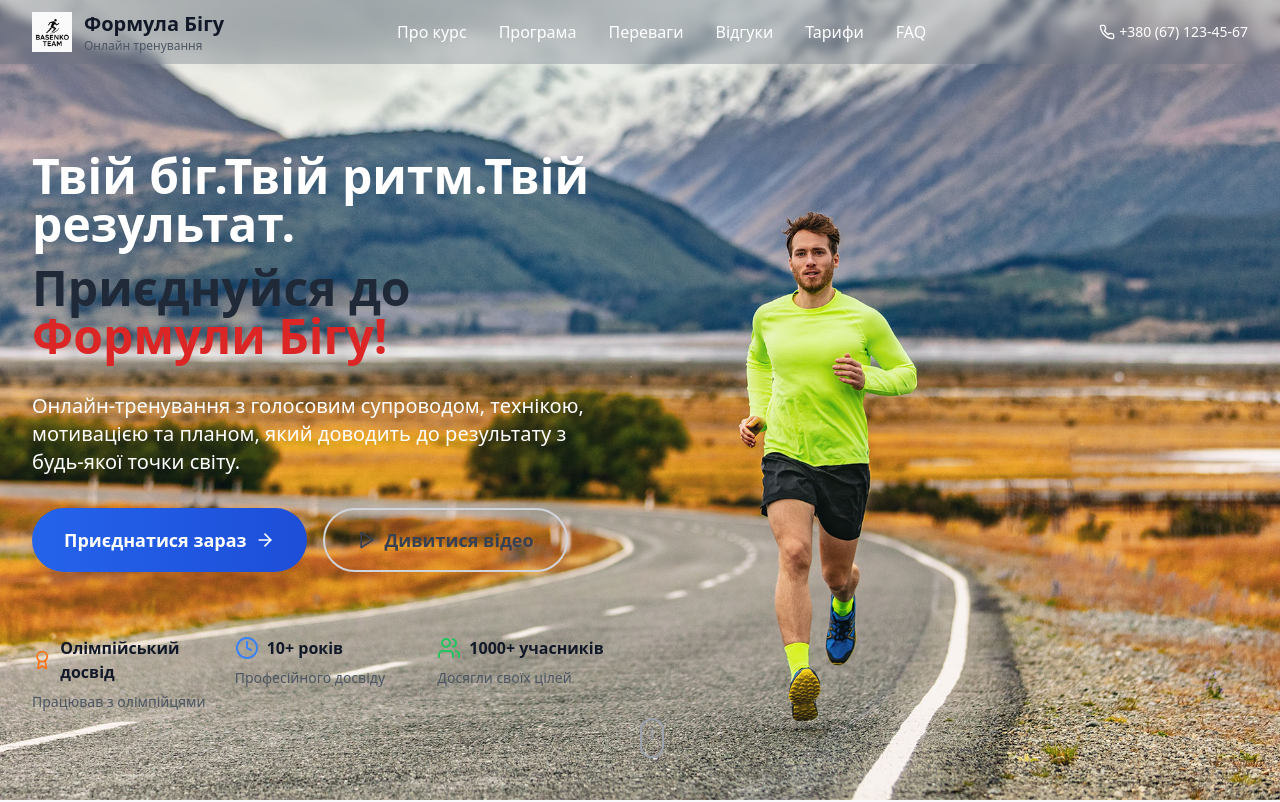
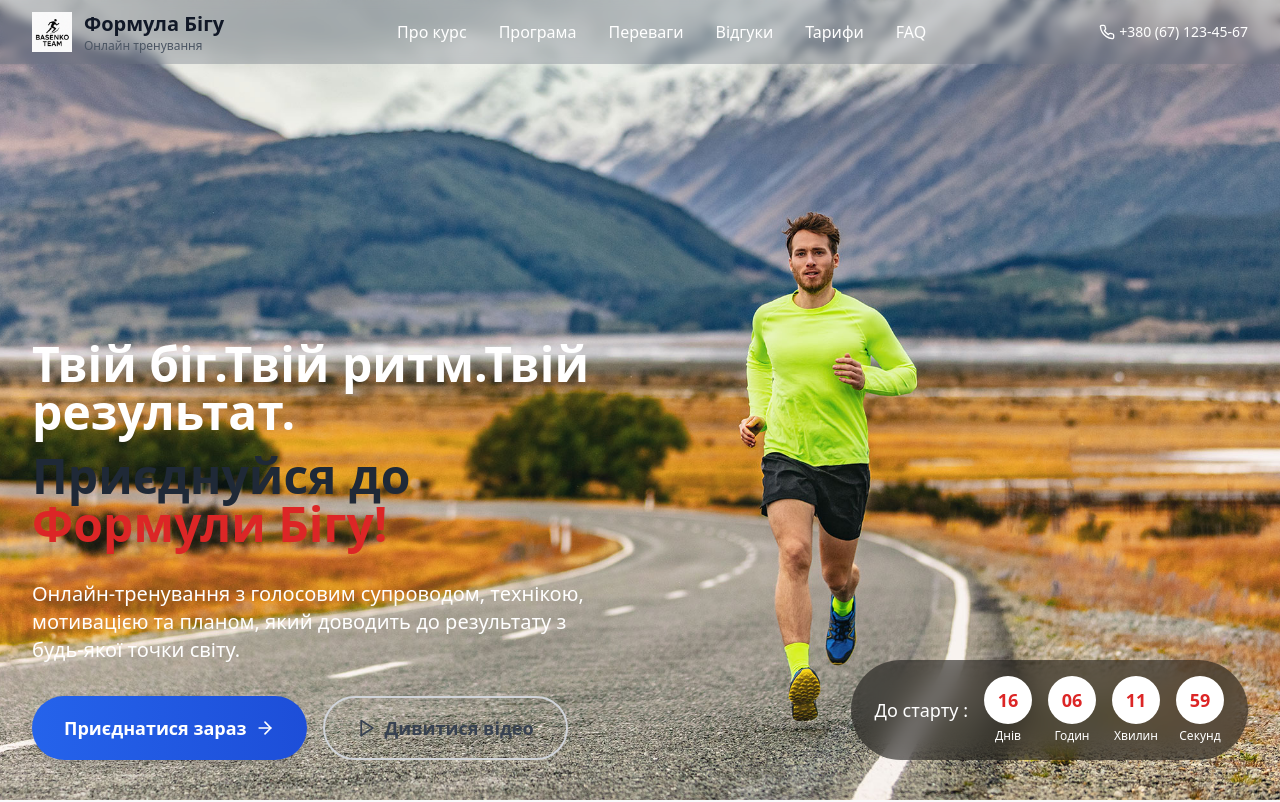
Before and after one commit to Bogdan-K-A/basenko, a React (Vite) app: page / in a window 1280 px wide. Shown: the top 802 px of the page. Built offline with nearby package versions, Linux system fonts and the light colour scheme.

Commit message:
добавил таймер

```diff
--- /dev/null
+++ b/src/components/CountdownTimer.jsx
@@ -0,0 +1,79 @@
+import React, { useEffect, useState } from "react";
+
+const CountdownTimer = () => {
+  // Целевая дата: через 16 дней, 6 часов, 12 минут, 5 секунд от текущего времени
+  const getTargetDate = () => {
+    const now = new Date();
+    now.setSeconds(now.getSeconds() + 5);
+    now.setMinutes(now.getMinutes() + 12);
+    now.setHours(now.getHours() + 6);
+    now.setDate(now.getDate() + 16);
+    return now;
+  };
+
+  const targetDate = getTargetDate();
+
+  const calculateTimeLeft = () => {
+    const now = new Date();
+    const difference = targetDate - now;
+
+    if (difference <= 0) {
+      return {
+        days: "00",
+        hours: "00",
+        minutes: "00",
+        seconds: "00",
+      };
+    }
+
+    return {
+      days: String(Math.floor(difference / (1000 * 60 * 60 * 24))).padStart(
+        2,
+        "0"
+      ),
+      hours: String(Math.floor((difference / (1000 * 60 * 60)) % 24)).padStart(
+        2,
+        "0"
+      ),
+      minutes: String(Math.floor((difference / 1000 / 60) % 60)).padStart(
+        2,
+        "0"
+      ),
+      seconds: String(Math.floor((difference / 1000) % 60)).padStart(2, "0"),
+    };
+  };
+
+  const [timeLeft, setTimeLeft] = useState(calculateTimeLeft());
+
+  useEffect(() => {
+    const timer = setInterval(() => {
+      setTimeLeft(calculateTimeLeft());
+    }, 1000);
+    return () => clearInterval(timer);
+  }, []);
+
+  const timeUnits = [
+    { label: "Днів", value: timeLeft.days },
+    { label: "Годин", value: timeLeft.hours },
+    { label: "Хвилин", value: timeLeft.minutes },
+    { label: "Секунд", value: timeLeft.seconds },
+  ];
+
+  return (
+    <div className="bg-black/50 text-white px-6 py-4  rounded-full flex items-center justify-center space-x-4 backdrop-blur-md">
+      <span className="text-lg text-md font-medium">До старту :</span>
+      <div className="flex space-x-4">
+        {timeUnits.map((unit, idx) => (
+          <div key={idx} className="text-center">
+            <div className="bg-white text-red-600 sm:w-12 sm:h-12 w-8 h-8 rounded-full flex items-center justify-center text-lg font-bold">
+              {unit.value}
+            </div>
+            <div className="text-xs mt-1">{unit.label}</div>
+          </div>
+        ))}
+      </div>
+    </div>
+  );
+};
+
+export default CountdownTimer;
--- a/src/components/Hero.jsx
+++ b/src/components/Hero.jsx
@@ -1,9 +1,10 @@
 import { ArrowRight, Award, Clock, Play, Users } from "lucide-react";
+import CountdownTimer from "./CountdownTimer";
 
 const Hero = ({ scrollToSection, setIsVideoModalOpen }) => {
   return (
     <>
-      <section className="relative min-h-screen flex items-center justify-center overflow-hidden pt-16">
+      <section className="relative min-h-screen flex items-center justify-center overflow-hidden">
         {/* Background Image with Overlay */}
         <div className="absolute inset-0 z-0">
           <img
@@ -11,12 +12,11 @@ const Hero = ({ scrollToSection, setIsVideoModalOpen }) => {
             alt="Running training background"
             className="w-full h-full object-cover"
           />
-          {/* <div className="absolute inset-0 bg-gradient-to-r from-white/90 via-white/70 to-blue-50/80"></div> */}
         </div>
 
         {/* Content Container */}
-        <div className="relative z-10 max-w-7xl mx-auto px-4 sm:px-6 lg:px-8 py-20">
-          <div className="grid lg:grid-cols-2 gap-12 items-center">
+        <div className="relative z-10  mx-auto px-4 sm:px-6 lg:px-8 h-screen ">
+          <div className="grid lg:grid-cols-2 gap-12 h-full items-end pb-10">
             {/* Left Column - Main Content */}
             <div className="text-center lg:text-left space-y-8">
               {/* Main Headline */}
@@ -55,120 +55,14 @@ const Hero = ({ scrollToSection, setIsVideoModalOpen }) => {
                   Дивитися відео
                 </button>
               </div>
-
-              {/* Social Proof */}
-              <div className="grid grid-cols-1 sm:grid-cols-3 gap-6 pt-8">
-                <div className="flex flex-col items-center lg:items-start space-y-2">
-                  <div className="flex items-center gap-2">
-                    <Award className="w-6 h-6 text-orange-500" />
-                    <span className="font-bold text-gray-900">
-                      Олімпійський досвід
-                    </span>
-                  </div>
-                  <p className="text-sm text-gray-600 text-center lg:text-left">
-                    Працював з олімпійцями
-                  </p>
-                </div>
-
-                <div className="flex flex-col items-center lg:items-start space-y-2">
-                  <div className="flex items-center gap-2">
-                    <Clock className="w-6 h-6 text-blue-500" />
-                    <span className="font-bold text-gray-900">10+ років</span>
-                  </div>
-                  <p className="text-sm text-gray-600 text-center lg:text-left">
-                    Професійного досвіду
-                  </p>
-                </div>
-
-                <div className="flex flex-col items-center lg:items-start space-y-2">
-                  <div className="flex items-center gap-2">
-                    <Users className="w-6 h-6 text-green-500" />
-                    <span className="font-bold text-gray-900">
-                      1000+ учасників
-                    </span>
-                  </div>
-                  <p className="text-sm text-gray-600 text-center lg:text-left">
-                    Досягли своїх цілей
-                  </p>
-                </div>
-              </div>
             </div>
 
             {/* Right Column - Visual Elements */}
-            <div className="relative">
-              {/* Feature Cards */}
-              {/* <div className="space-y-4">
-                <div className="bg-white/90 backdrop-blur-sm rounded-2xl p-6 shadow-lg border border-white/20 transform hover:scale-105 transition-all duration-300">
-                  <div className="flex items-center gap-4">
-                    <div className="w-12 h-12 bg-blue-100 rounded-full flex items-center justify-center">
-                      <Play className="w-6 h-6 text-blue-600" />
-                    </div>
-                    <div>
-                      <h3 className="font-bold text-gray-900">
-                        Голосовий супровід
-                      </h3>
-                      <p className="text-gray-600 text-sm">
-                        Персональний тренер завжди з тобою
-                      </p>
-                    </div>
-                  </div>
-                </div>
-
-                <div className="bg-white/90 backdrop-blur-sm rounded-2xl p-6 shadow-lg border border-white/20 transform hover:scale-105 transition-all duration-300 ml-8">
-                  <div className="flex items-center gap-4">
-                    <div className="w-12 h-12 bg-orange-100 rounded-full flex items-center justify-center">
-                      <Star className="w-6 h-6 text-orange-500" />
-                    </div>
-                    <div>
-                      <h3 className="font-bold text-gray-900">
-                        Індивідуальний план
-                      </h3>
-                      <p className="text-gray-600 text-sm">
-                        Адаптований під твій рівень
-                      </p>
-                    </div>
-                  </div>
-                </div>
-
-                <div className="bg-white/90 backdrop-blur-sm rounded-2xl p-6 shadow-lg border border-white/20 transform hover:scale-105 transition-all duration-300">
-                  <div className="flex items-center gap-4">
-                    <div className="w-12 h-12 bg-green-100 rounded-full flex items-center justify-center">
-                      <Users className="w-6 h-6 text-green-600" />
-                    </div>
-                    <div>
-                      <h3 className="font-bold text-gray-900">
-                        Спільнота бігунів
-                      </h3>
-                      <p className="text-gray-600 text-sm">
-                        Підтримка та мотивація 24/7
-                      </p>
-                    </div>
-                  </div>
-                </div>
-              </div> */}
-
-              {/* Floating Stats */}
-              {/* <div className="absolute -top-[30px] sm:-top-4 -right-4 bg-gradient-to-r from-blue-500 to-blue-600 text-white rounded-2xl p-4 shadow-xl transform rotate-3 hover:rotate-0 transition-transform duration-300">
-                <div className="text-center">
-                  <div className="text-2xl font-bold">98%</div>
-                  <div className="text-xs opacity-90">Задоволених клієнтів</div>
-                </div>
-              </div>
-
-              <div className="absolute -bottom-4 -right-4 bg-gradient-to-r from-orange-400 to-orange-500 text-white rounded-2xl p-4 shadow-xl transform -rotate-3 hover:rotate-0 transition-transform duration-300">
-                <div className="text-center">
-                  <div className="text-2xl font-bold">5★</div>
-                  <div className="text-xs opacity-90">Середній рейтинг</div>
-                </div>
-              </div> */}
+            <div className="relative lg:ml-auto">
+              {/* <div className="space-y-4"> */}
+              <CountdownTimer />
+              {/* </div> */}
             </div>
-          </div>
-        </div>
-
-        {/* Scroll Indicator */}
-        <div className="absolute bottom-8 left-1/2 transform -translate-x-1/2 animate-bounce">
-          <div className="w-6 h-10 border-2 border-gray-400 rounded-full flex justify-center">
-            <div className="w-1 h-3 bg-gray-400 rounded-full mt-2 animate-pulse"></div>
           </div>
         </div>
       </section>
```
